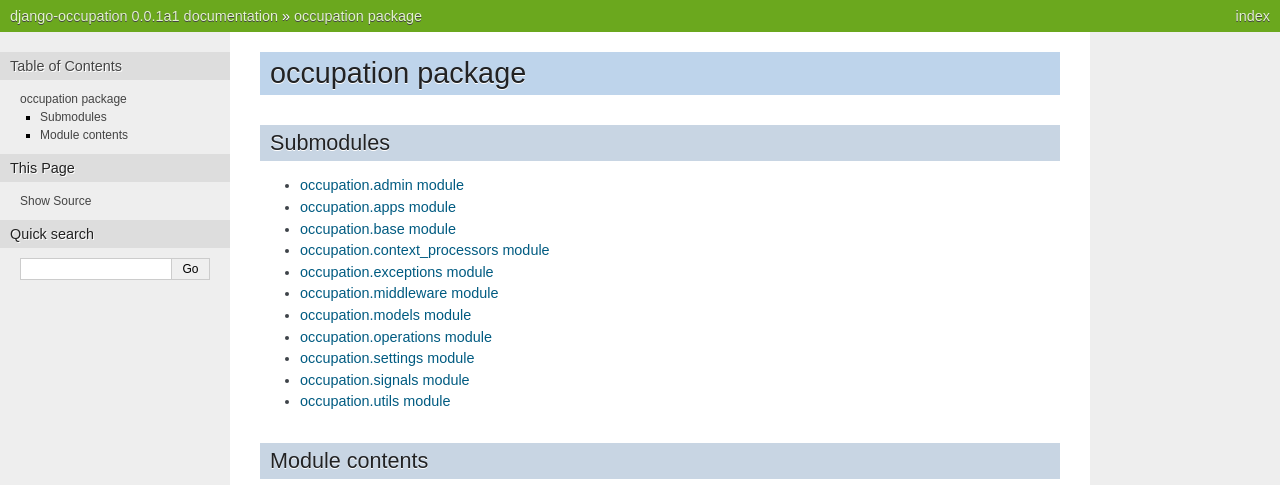
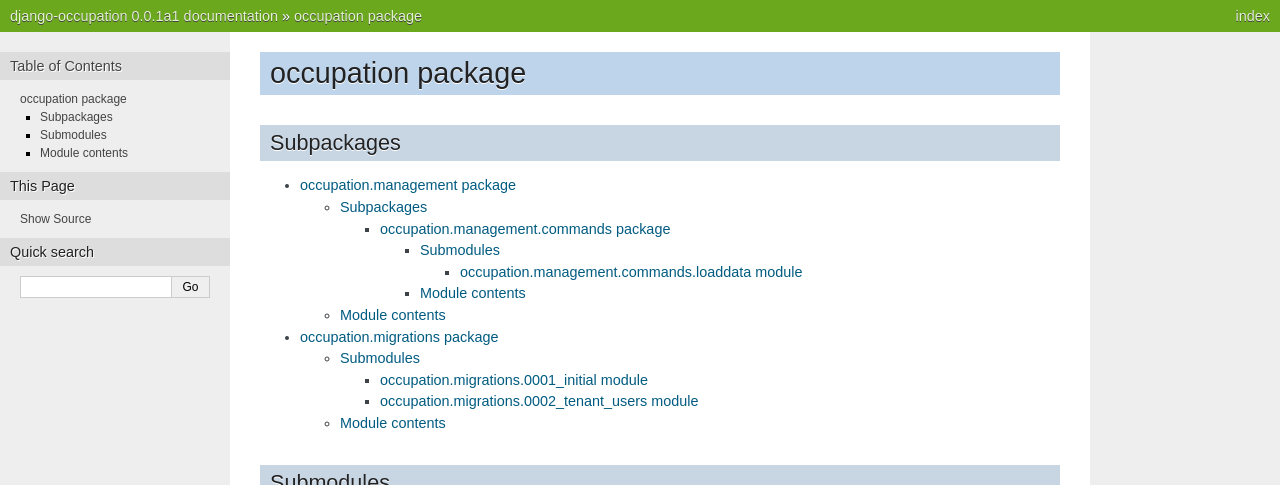
Before and after one commit to schinckel/django-occupation, a Sphinx documentation site: the page built from docs/source/code/occupation.rst, in a window 1280 px wide, cut to the strip 0-485 px from the top of the page. Built offline with Sphinx 7.4.7, drawn with Linux system fonts in a browser that asks for light colours; pages that are not in the unit, such as notebooks, are missing from menus.

Commit message:
Fix docs building.

```diff
--- a/docs/source/code/occupation.management.rst
+++ b/docs/source/code/occupation.management.rst
@@ -1,5 +1,12 @@
 occupation.management package
 =============================
+
+Subpackages
+-----------
+
+.. toctree::
+
+    occupation.management.commands
 
 Module contents
 ---------------
--- a/docs/source/code/occupation.rst
+++ b/docs/source/code/occupation.rst
@@ -1,5 +1,13 @@
 occupation package
 ==================
+
+Subpackages
+-----------
+
+.. toctree::
+
+    occupation.management
+    occupation.migrations
 
 Submodules
 ----------
```
Also changed, not shown: 1 other file.
